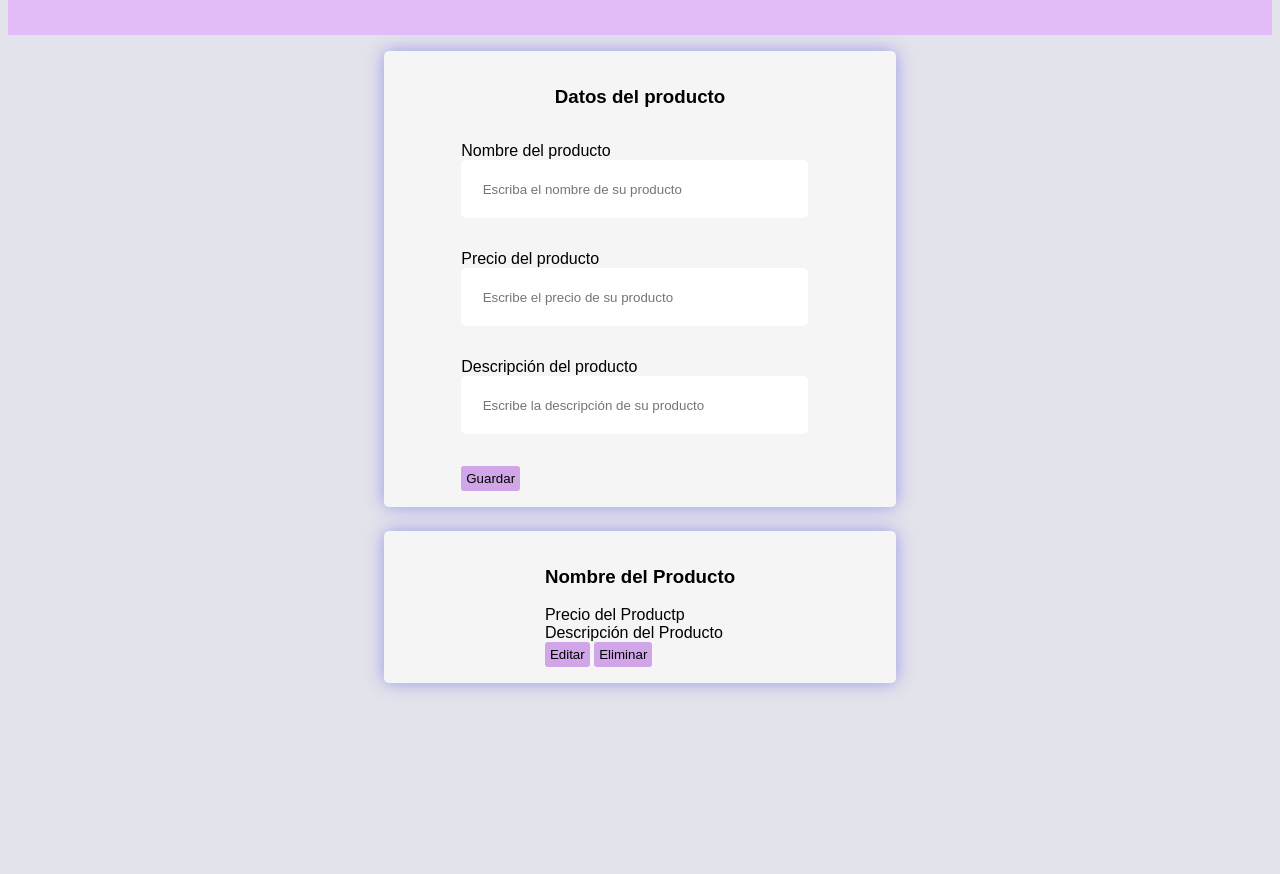
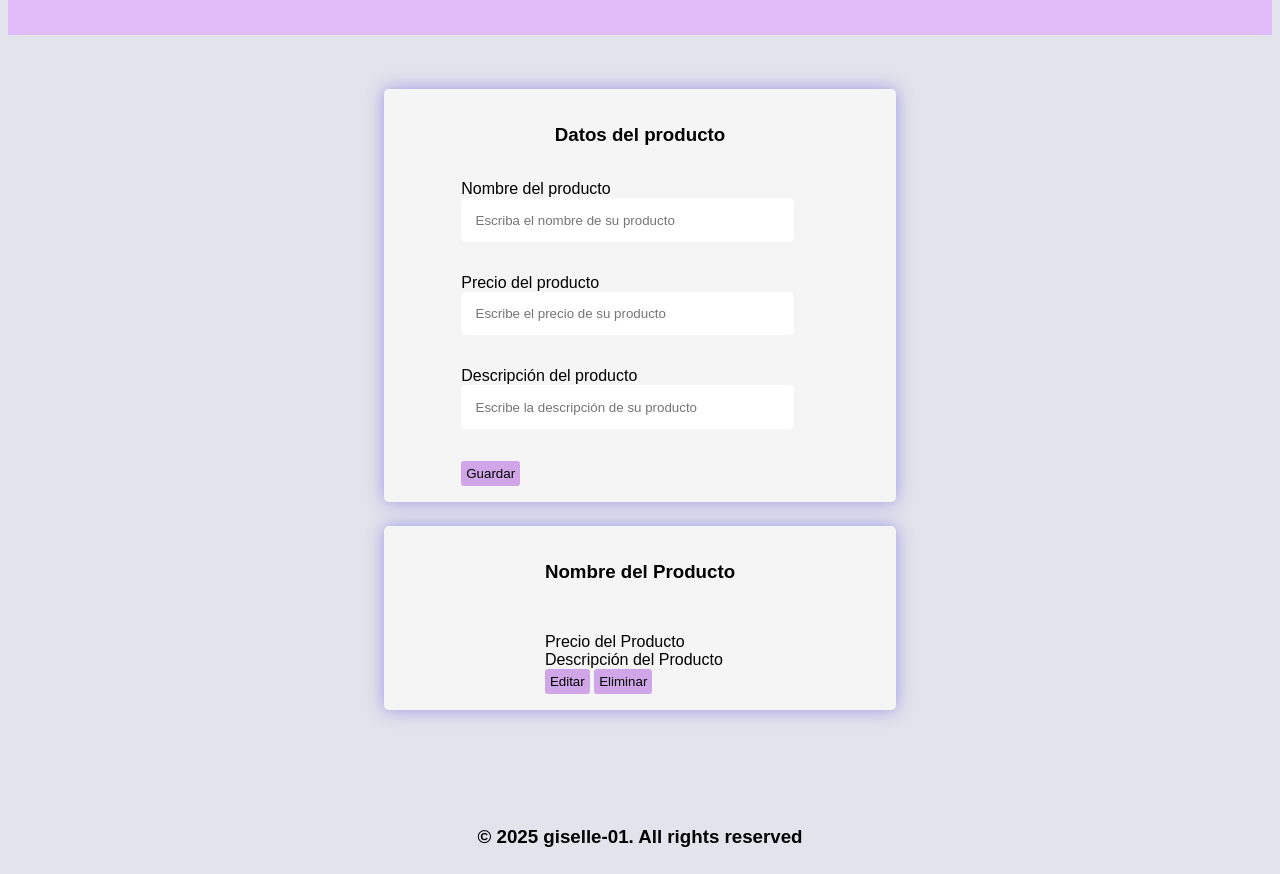
Before and after one commit to giselle-01/interaction_servers, a website built with Vite: page index.html in a window 1280 px wide. Shown: the part 85-959 px from the top of the page. Before the commit the page ends 800 px from the top, so only its background shows below. Built offline with nearby package versions, Linux system fonts and the light colour scheme; some packages are replaced by stand-ins of ours.

Commit message:
Fix: styles got better

```diff
--- a/index.html
+++ b/index.html
@@ -70,7 +70,7 @@
             <p class="card-text">
 
             <div class="d-flex gap-2">
-              <span class="fw-bold">Precio del Productp</span>
+              <span class="fw-bold">Precio del Producto</span>
             </div>
 
             <div class="d-flex gap-2">
@@ -87,6 +87,8 @@
     </section>
     </main>
 
-    <footer></footer>
+    <footer>
+      <h3>© 2025 giselle-01. All rights reserved</h3>
+    </footer>
   </body>
 </html>
--- a/src/css/styles.css
+++ b/src/css/styles.css
@@ -1,8 +1,4 @@
 
-* {
-    padding: 0%;
-
-}
 
 body {
     background: rgb(227, 227, 235);
@@ -12,7 +8,7 @@ header {
     font-family: Arial, Helvetica, sans-serif;
     background: rgb(226, 188, 248);
     padding: 1rem;
-
+    margin-bottom: 3%;
 }
 
 main {
@@ -22,8 +18,6 @@ main {
   flex-direction: column;
   justify-content: center;
   align-items: center;
-
-  flex-grow: 1;
 }
 
 
@@ -49,8 +43,6 @@ main {
     flex-direction: column;
     justify-content: center;
     align-items: center;
-    row-gap: 1rem;
-    column-gap: 1rem;
 
     border-radius: 5px;
     box-shadow: 0px 0px 18px rgb(153, 153, 233);
@@ -60,13 +52,18 @@ main {
     padding: 1rem;
     width: 30rem;
 }
+.card-body {
+    display: flex;
+    flex-direction: column;
+    column-gap: 20%;
+}
 
 .form-inputs {
     border: none;
 
     margin-bottom: 2rem;
     border-radius: 5px;
-    padding: 6%;
+    padding: 4%;
     width: 85%;
 
 }
@@ -81,5 +78,27 @@ main {
 
 .btn:hover {
   color: aliceblue;
-  background-color: rgb(152, 197, 236);
+  background-color: rgb(62, 91, 187);
 }
+
+footer {
+  display: flex;
+  justify-content: center;
+  align-items: center;
+
+  font-family: Arial, Helvetica, sans-serif;
+  padding-top: 2%;
+  margin-top: 5%;
+  width: 100%;
+}
+
+@media (max-width: 480px) {
+  header, footer, .products-data {
+    font-size: 0.7rem;
+    text-align: center;
+  }
+
+  .input {
+    width: 100%;
+  }
+}
```
